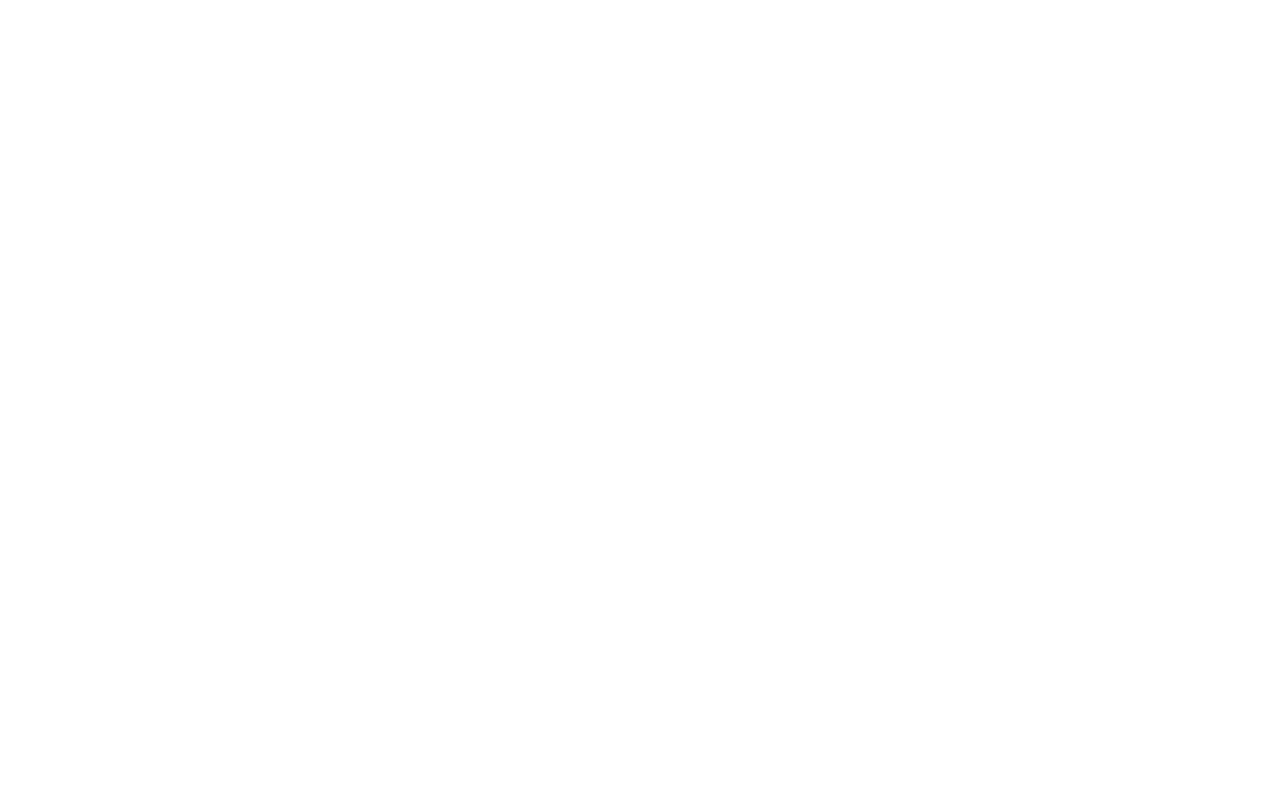
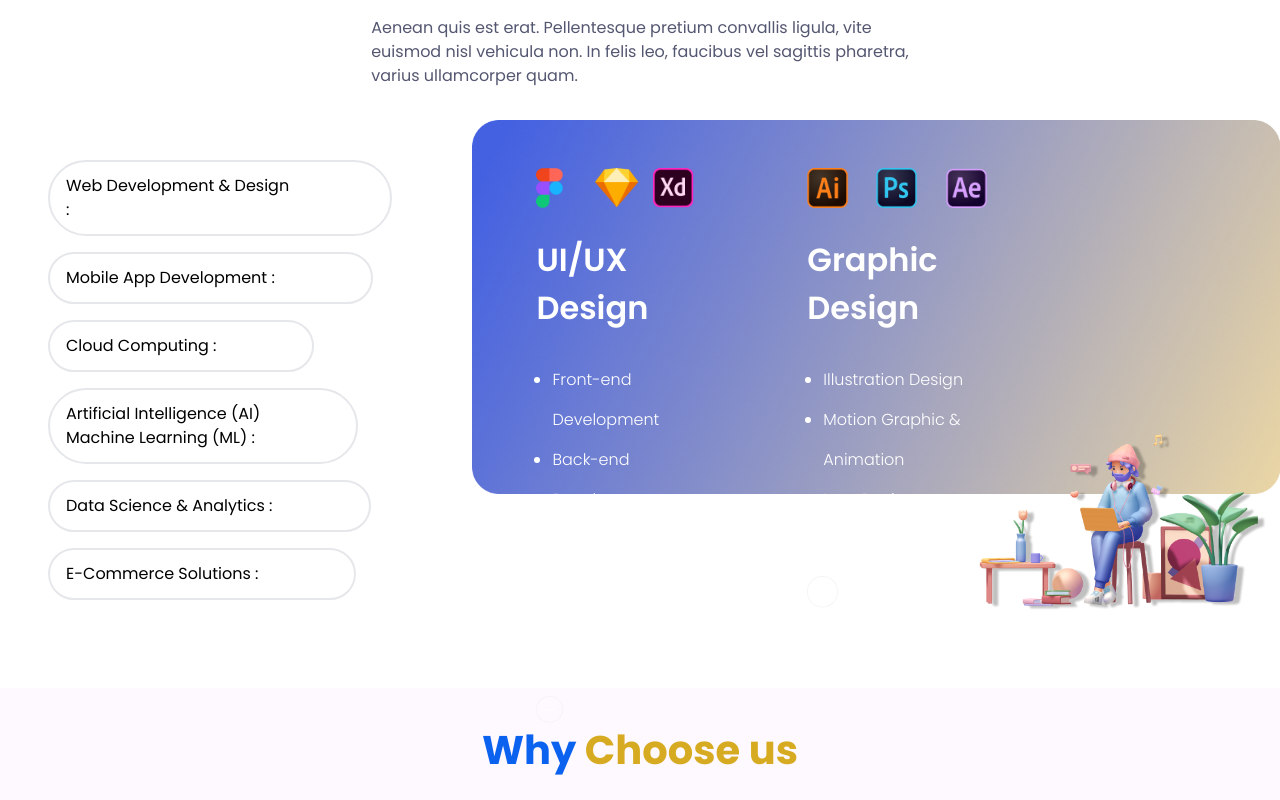
Before and after one commit to jaivikpatel2001/leotech, a React (Create React App) app: page / in a window 1280 px wide. Shown: the part 940-1740 px from the top of the page. Before the commit the page ends 832 px from the top, so only its background shows below. Built offline with nearby package versions, Linux system fonts and the light colour scheme.

Commit message:
fix horizontal

```diff
--- a/src/App.js
+++ b/src/App.js
@@ -13,8 +13,8 @@
   return (
     <>
       <Header />
-      {/* <Industries /> */}
-      {/* <Choose /> */}
+      <Industries />
+      <Choose />
       {/* <Contact /> */}
       {/* <About /> */}
       {/* <Mission /> */}
```
